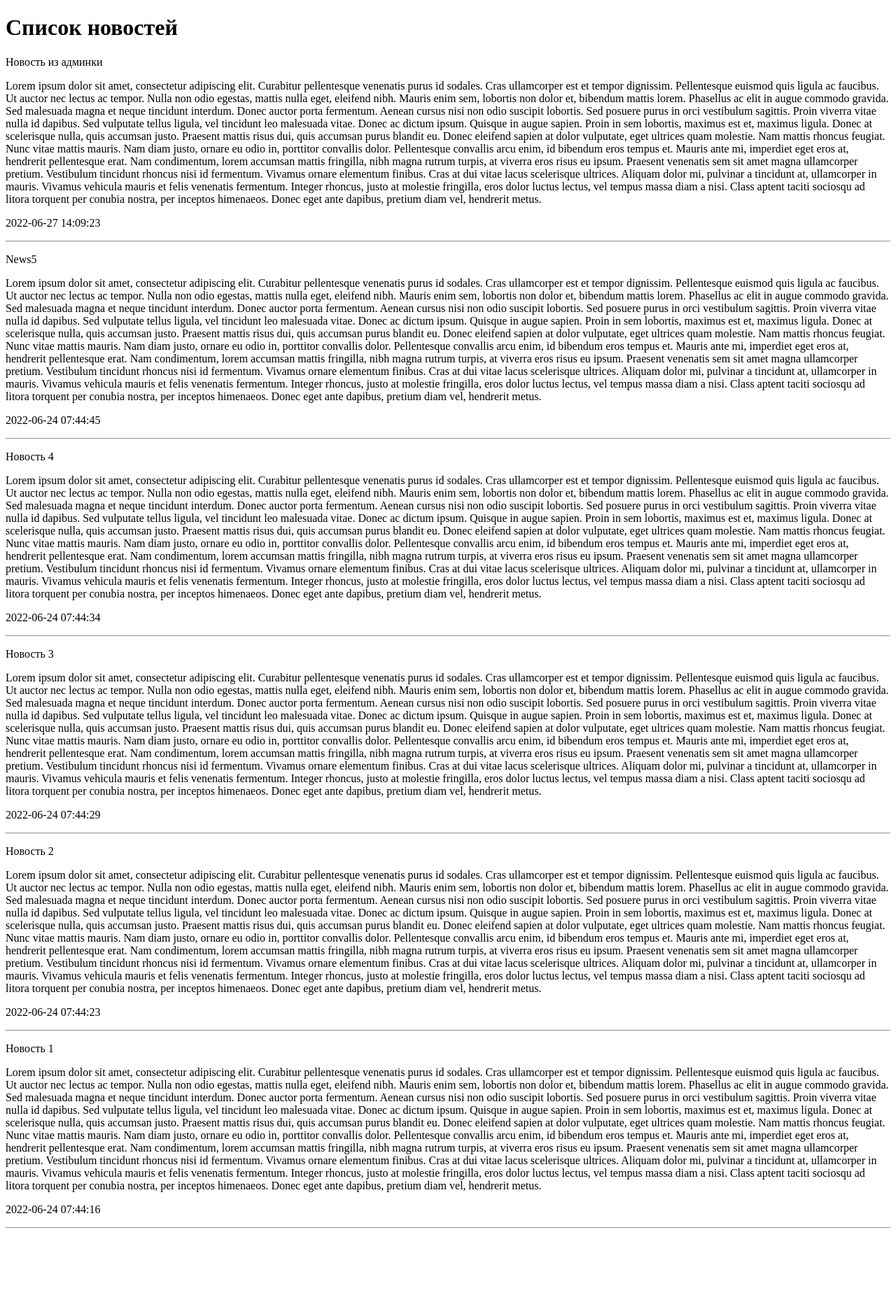
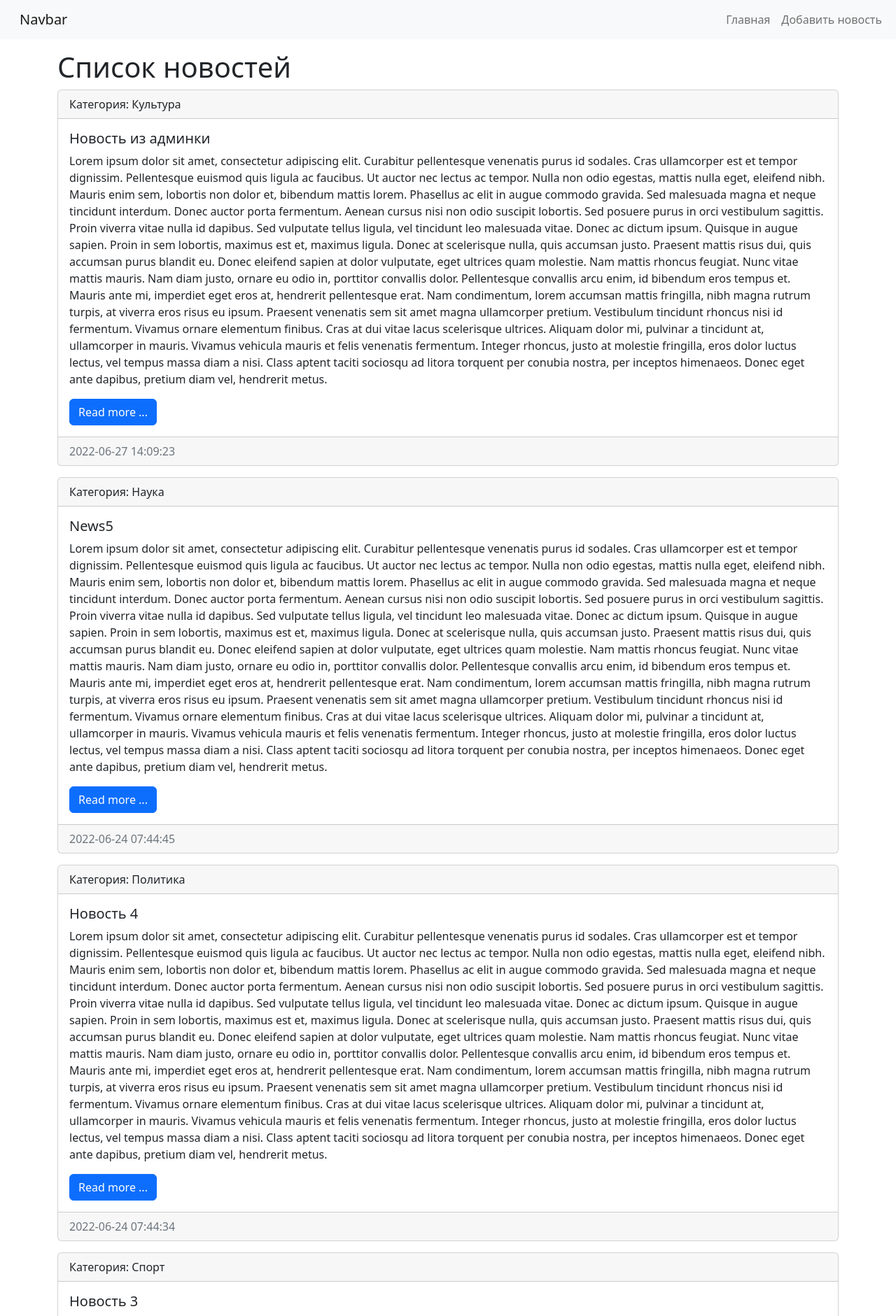
Before and after one commit to FrogyXYZ/testsite, a Django app: page / in a window 1280 px wide. Shown: the top 1881 px of the page at 70% size. Before the commit the page ends 1756 px from the top, so only its background shows below. Run offline with Django 3.2, Linux system fonts and the light colour scheme; data comes from the database, SQL or seed files in the repository; both versions use the stored data as it was after the commit.

Commit message:
lesson 14

```diff
--- a/mysite/news/templates/news/index.html
+++ b/mysite/news/templates/news/index.html
@@ -1,23 +1,73 @@
-<!DOCTYPE html>
+<!doctype html>
 <html lang="en">
-<head>
-    <meta charset="UTF-8">
+  <head>
+    <!-- Required meta tags -->
+    <meta charset="utf-8">
+    <meta name="viewport"
+          content="width=device-width, initial-scale=1, shrink-to-fit=no">
+
+    <!-- Bootstrap CSS -->
+    <link rel="stylesheet" href="https://cdn.jsdelivr.net/npm/bootstrap@5.2.0-beta1/dist/css/bootstrap.rtl.min.css"
+          integrity="sha384-dc2NSrAXbAkjrdm9IYrX10fQq9SDG6Vjz7nQVKdKcJl3pC+k37e7qJR5MVSCS+wR"
+          crossorigin="anonymous">
+
     <title>{{ title }}</title>
-</head>
-<body>
+  </head>
+  <body>
 
-<h1>{{ title }}</h1>
 
-{% for item in news %}
-    <div>
-        <p> {{ item.title }} </p>
-        <p> {{ item.content }} </p>
-        <p> {{ item.created_at|date:"Y-m-d H:i:s" }} </p>
+  <nav class="navbar navbar-expand-lg bg-light">
+    <div class="container-fluid">
+      <a class="navbar-brand" href="/">Navbar</a>
+      <button class="navbar-toggler" type="button" data-bs-toggle="collapse" data-bs-target="#navbarSupportedContent"
+              aria-controls="navbarSupportedContent" aria-expanded="false" aria-label="Toggle navigation">
+        <span class="navbar-toggler-icon"></span>
+      </button>
+      <div class="collapse navbar-collapse" id="navbarSupportedContent">
+        <ul class="navbar-nav me-auto mb-2 mb-lg-0">
+          <li class="nav-item"><a class="nav-link" href="/">Главная</a> </li>
+          <li class="nav-item"><a class="nav-link" href="/">Добавить новость</a> </li>
+        </ul>
+      </div>
+    </div>
+  </nav>
 
-        <hr>
+  <div class="container mt-3">
+    <h1>{{ title }}</h1>
+    <div class="row">
+      <div class="col-md-12">
+        {% for item in news %}
+
+        <div class="card mb-3">
+          <div class="card-header">
+            Категория: {{ item.category }}
+          </div>
+          <div class="card-body">
+            <h5 class="card-title">{{ item.title }}</h5>
+            <p class="card-text">{{ item.content }}</p>
+            <a href="#" class="btn btn-primary">Read more ...</a>
+          </div>
+          <div class="card-footer text-muted">
+            {{ item.created_at|date:"Y-m-d H:i:s" }}
+          </div>
+        </div>
+
+        {% endfor %}
+      </div>
     </div>
 
-{% endfor %}
+  </div>
 
-</body>
+
+    <script src="https://cdn.jsdelivr.net/npm/bootstrap@5.2.0-beta1/dist/js/bootstrap.bundle.min.js"
+            integrity="sha384-pprn3073KE6tl6bjs2QrFaJGz5/SUsLqktiwsUTF55Jfv3qYSDhgCecCxMW52nD2"
+            crossorigin="anonymous"></script>
+    <script src="https://cdn.jsdelivr.net/npm/@popperjs/core@2.11.5/dist/umd/popper.min.js"
+            integrity="sha384-Xe+8cL9oJa6tN/veChSP7q+mnSPaj5Bcu9mPX5F5xIGE0DVittaqT5lorf0EI7Vk"
+            crossorigin="anonymous"></script>
+    <script src="https://cdn.jsdelivr.net/npm/bootstrap@5.2.0-beta1/dist/js/bootstrap.min.js"
+            integrity="sha384-kjU+l4N0Yf4ZOJErLsIcvOU2qSb74wXpOhqTvwVx3OElZRweTnQ6d31fXEoRD1Jy"
+            crossorigin="anonymous"></script>
+
+  </body>
 </html>
```
Also changed, not shown: mysite/db.sqlite3.
